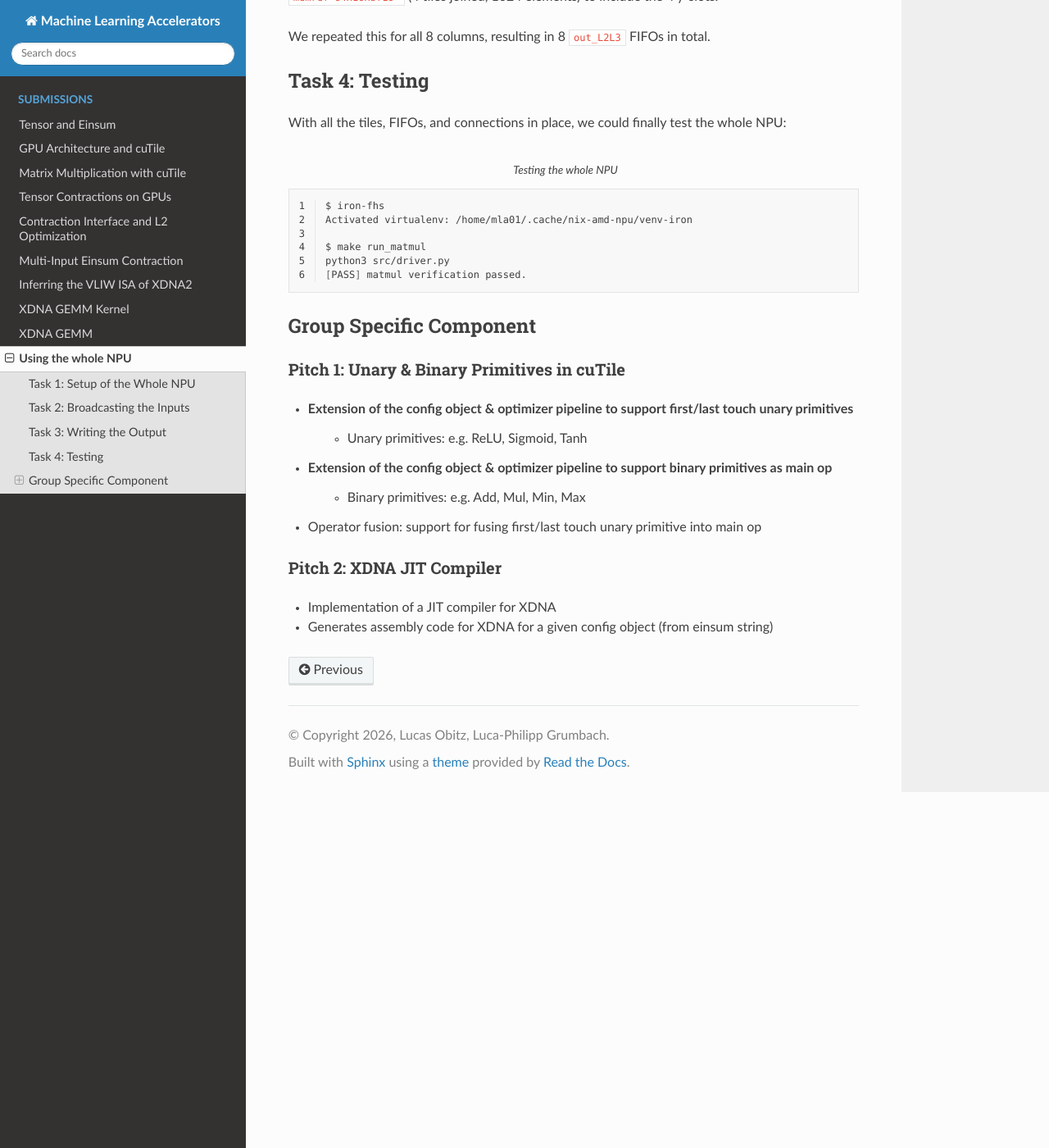
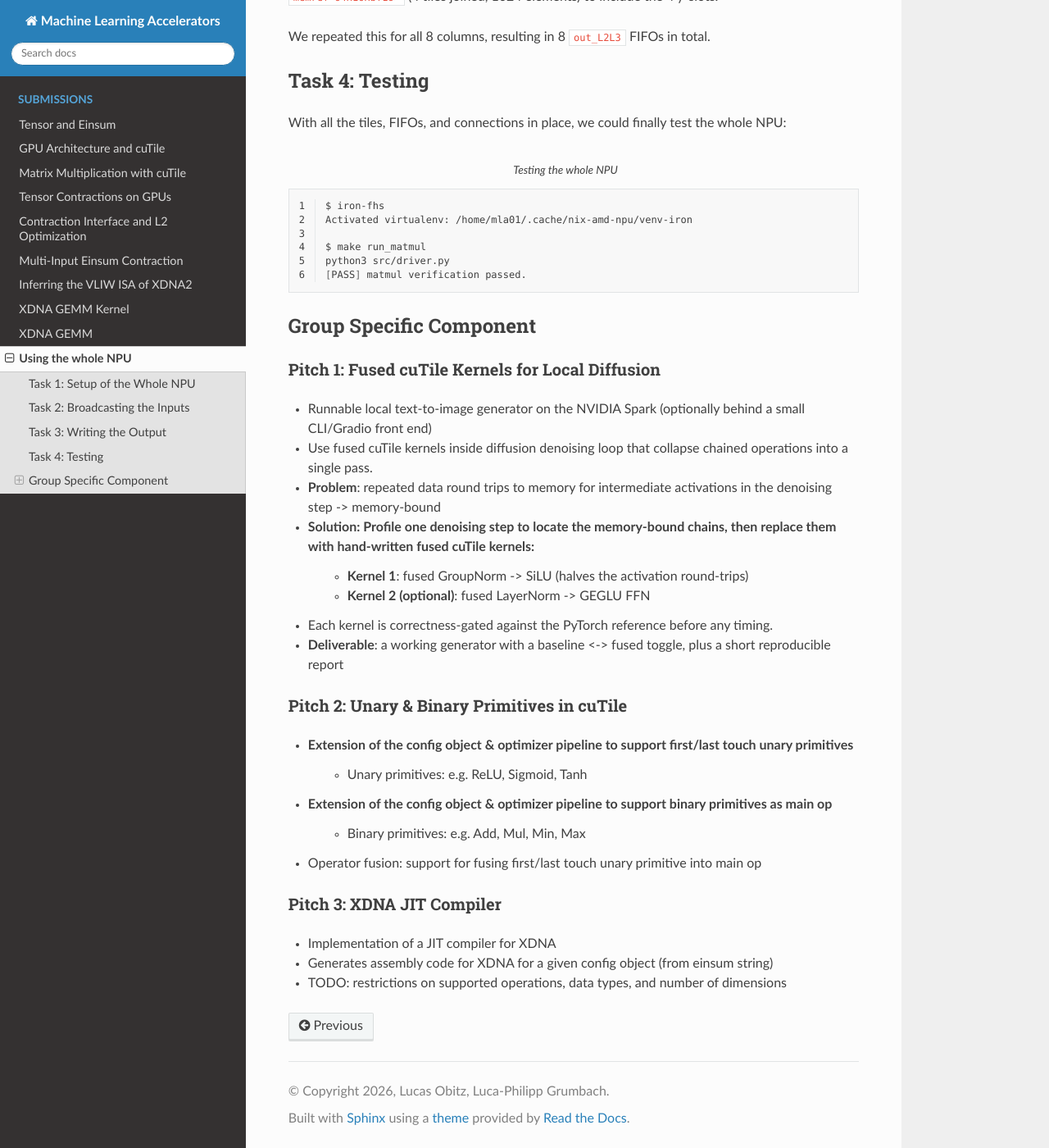
Before and after one commit to Shad00Z/machine-learning-accelerators, a Sphinx documentation site: the page built from docs/source/submissions/10_whole_npu.rst, in a window 1280 px wide and 1400 px high, scrolled down 4714 px. Shown: the whole window at 82% size. Built offline with Sphinx 7.4.7 and the Read the Docs theme 3.1.0, drawn with Linux system fonts in a browser that asks for light colours.

Commit message:
Update 10_whole_npu.rst

```diff
--- a/docs/source/submissions/10_whole_npu.rst
+++ b/docs/source/submissions/10_whole_npu.rst
@@ -252,7 +252,19 @@ With all the tiles, FIFOs, and connections in place, we could finally test the w
 Group Specific Component
 --------------------------------
 
-Pitch 1: Unary & Binary Primitives in cuTile
+Pitch 1: Fused cuTile Kernels for Local Diffusion
+^^^^^^^^^^^^^^^^^^^^^^^^^^^^^^^^^^^^^^^^^^^^^^^^^^
+
+- Runnable local text-to-image generator on the NVIDIA Spark (optionally behind a small CLI/Gradio front end)
+- Use fused cuTile kernels inside diffusion denoising loop that collapse chained operations into a single pass.
+- **Problem**: repeated data round trips to memory for intermediate activations in the denoising step -> memory-bound
+- **Solution**: Profile one denoising step to locate the memory-bound chains, then replace them with hand-written fused cuTile kernels:
+    - **Kernel 1**: fused GroupNorm -> SiLU (halves the activation round-trips)
+    - **Kernel 2 (optional)**: fused LayerNorm -> GEGLU FFN
+- Each kernel is correctness-gated against the PyTorch reference before any timing.
+- **Deliverable**: a working generator with a baseline <-> fused toggle, plus a short reproducible report
+
+Pitch 2: Unary & Binary Primitives in cuTile
 ^^^^^^^^^^^^^^^^^^^^^^^^^^^^^^^^^^^^^^^^^^^^^^^
 
 - Extension of the config object & optimizer pipeline to support first/last touch unary primitives
@@ -261,8 +273,9 @@ Pitch 1: Unary & Binary Primitives in cuTile
     - Binary primitives: e.g. Add, Mul, Min, Max
 - Operator fusion: support for fusing first/last touch unary primitive into main op
 
-Pitch 2: XDNA JIT Compiler
+Pitch 3: XDNA JIT Compiler
 ^^^^^^^^^^^^^^^^^^^^^^^^^^^^^^^^
 
 - Implementation of a JIT compiler for XDNA
 - Generates assembly code for XDNA for a given config object (from einsum string)
+- TODO: restrictions on supported operations, data types, and number of dimensions
```
